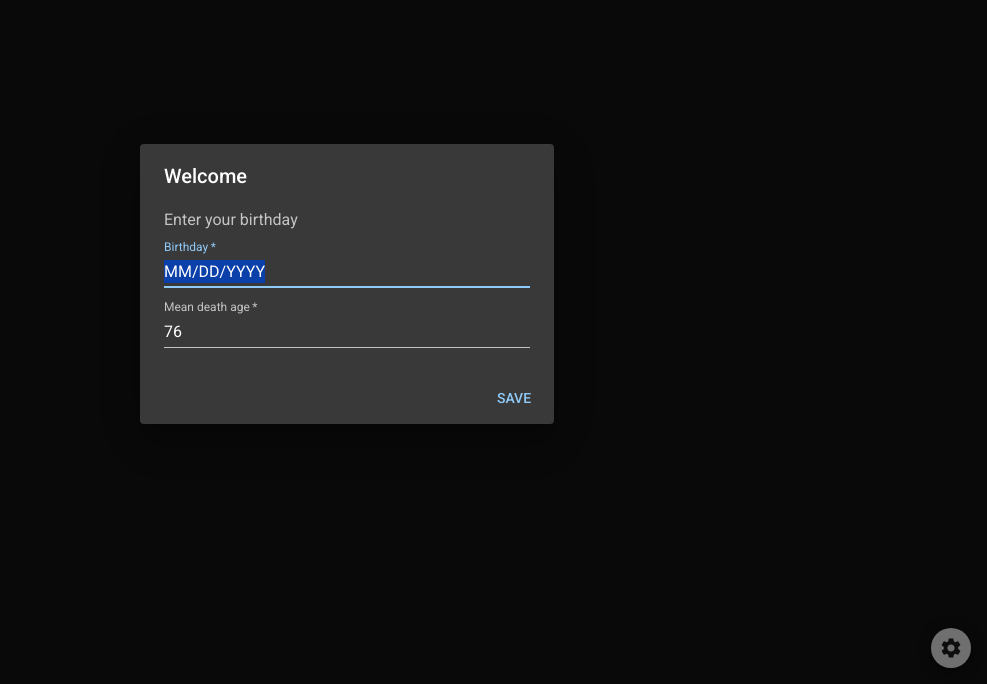
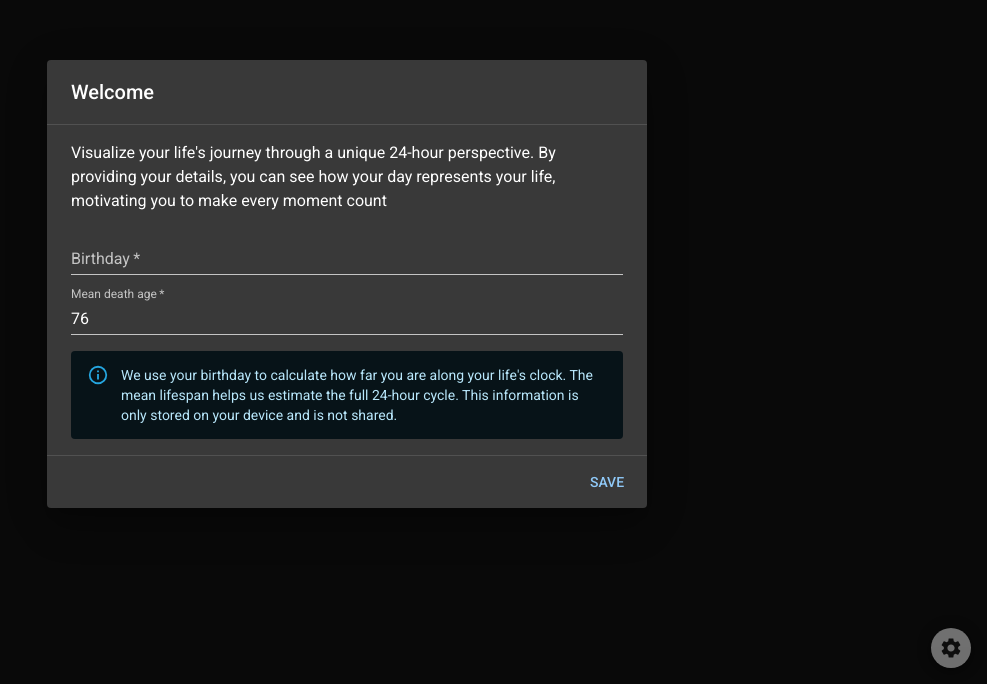
Before and after one commit to DenDeline/clock-website, a Next.js app: page / in a window 1280 px wide. Shown: the part 116-800 px from the top of the page, without its empty margins (293-1280 px from the left). Built offline with nearby package versions, Linux system fonts and the light colour scheme; what @mui/material-nextjs would draw is missing.

Commit message:
refactor: add description to welcome dialog

```diff
--- a/src/app/page.tsx
+++ b/src/app/page.tsx
@@ -4,15 +4,16 @@ import { useCallback, useEffect, useState } from 'react'
 import moment, { Moment } from 'moment'
 
 import {
+  Alert,
   Button,
   Dialog,
   DialogActions,
   DialogContent,
-  DialogContentText,
   DialogTitle,
   Fab,
   Grid2,
   TextField,
+  Typography,
 } from '@mui/material'
 
 import SettingsIcon from '@mui/icons-material/Settings'
@@ -84,8 +85,11 @@ export default function Home() {
       </Grid2>
       <Dialog open={isConfigDialogOpen} TransitionProps={{ onEnter: handleDialogEnter }}>
         <DialogTitle>{dialogTitle}</DialogTitle>
-        <DialogContent>
-          <DialogContentText>Enter your birthday</DialogContentText>
+        <DialogContent dividers>
+          <Typography gutterBottom>
+            Visualize your life&apos;s journey through a unique 24-hour perspective. By providing your details, you can
+            see how your day represents your life, motivating you to make every moment count
+          </Typography>
           <DateField
             required
             label='Birthday'
@@ -94,7 +98,7 @@ export default function Home() {
             onChange={setConfigBirthday}
             margin='dense'
             fullWidth
-            autoFocus
+            format='DD/MM/YYYY'
           />
           <TextField
             required
@@ -105,7 +109,12 @@ export default function Home() {
             onChange={(e) => setConfigMeanDeathAge(e.target.value)}
             margin='dense'
             fullWidth
+            sx={{ mb: 2 }}
           />
+          <Alert severity='info'>
+            We use your birthday to calculate how far you are along your life&apos;s clock. The mean lifespan helps us
+            estimate the full 24-hour cycle. This information is only stored on your device and is not shared.
+          </Alert>
         </DialogContent>
         <DialogActions>
           <Button onClick={handleConfigSubmit}>Save</Button>
```
